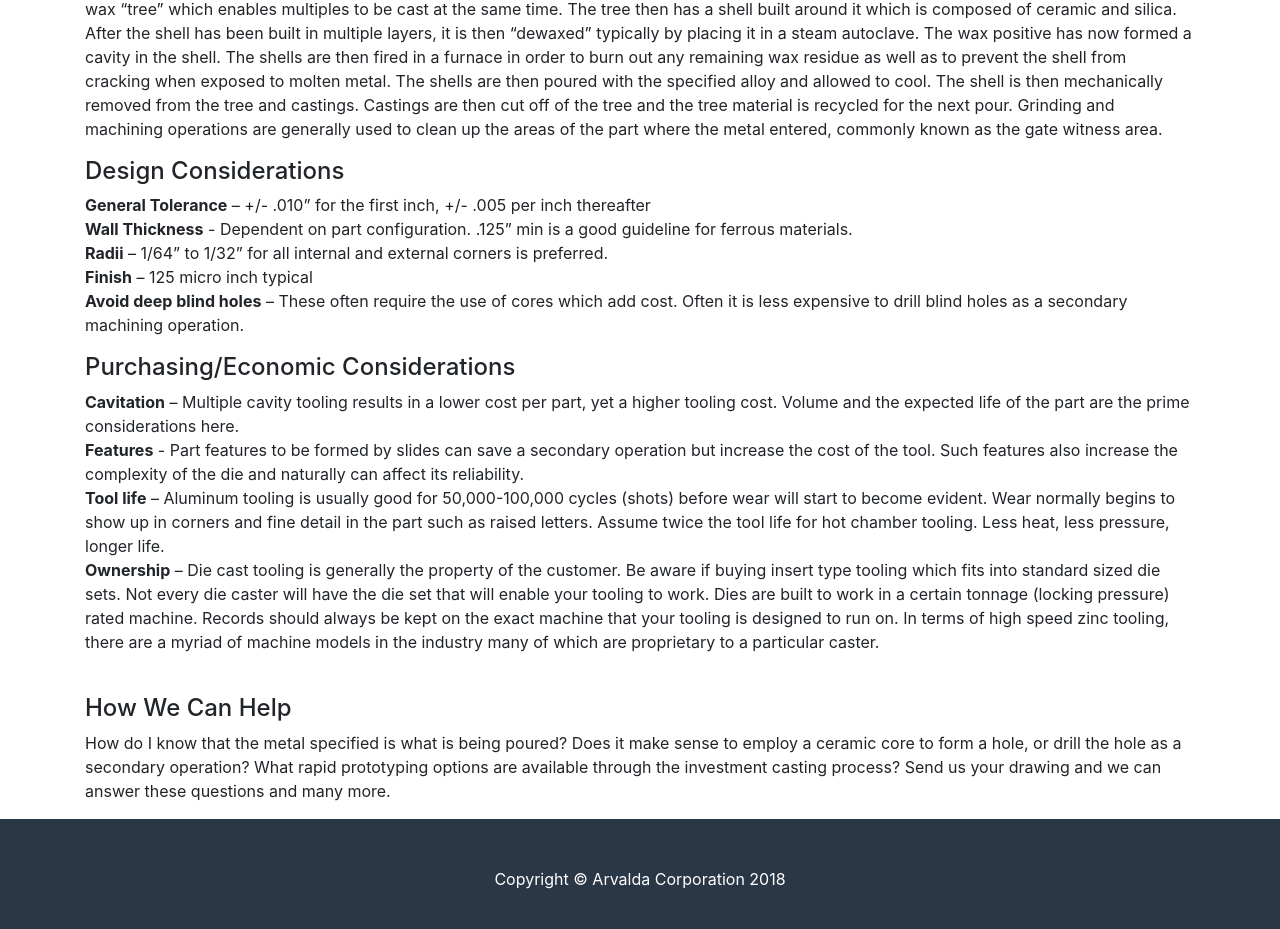
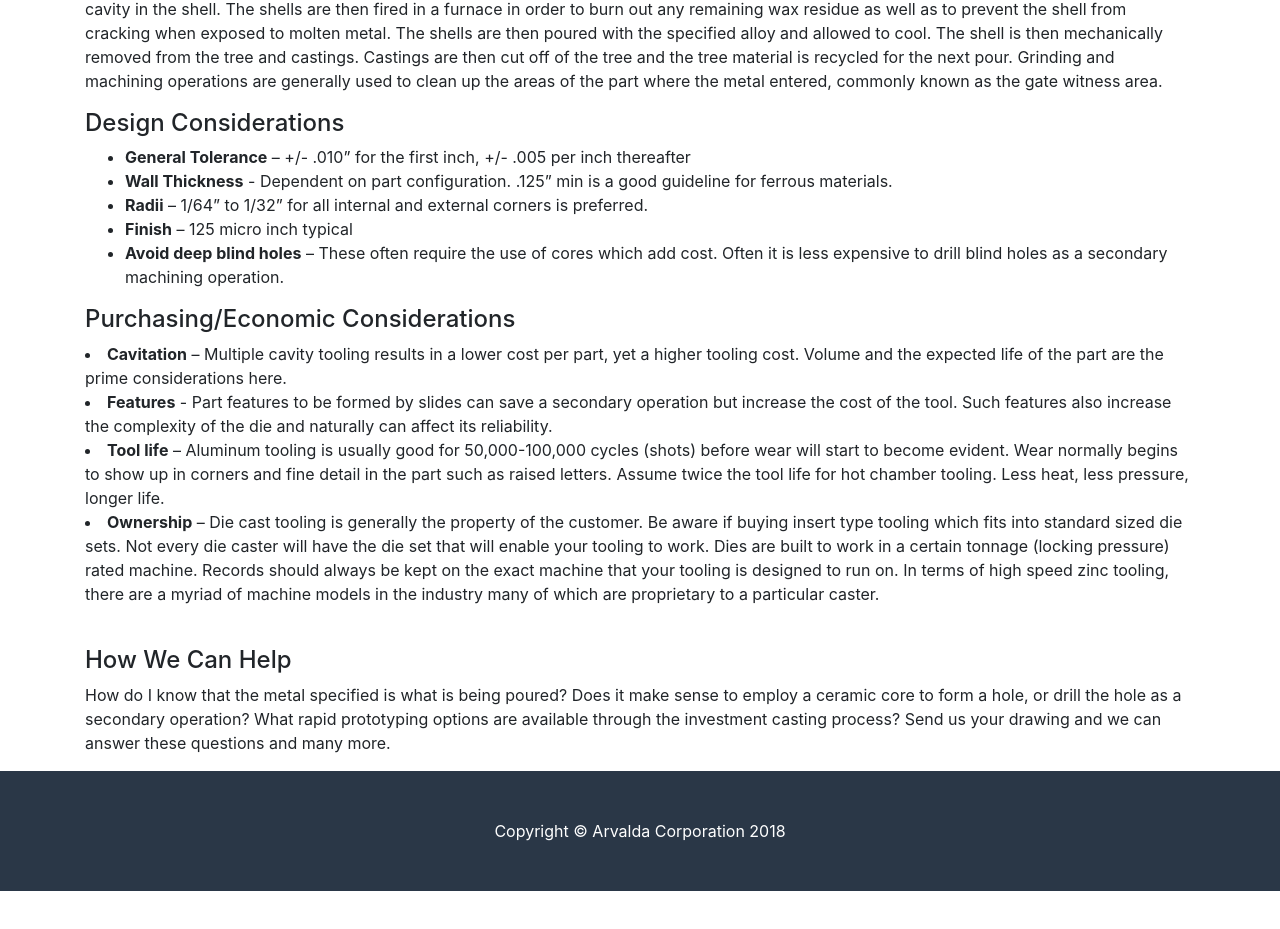
Before and after one commit to ybatista28/website, a plain HTML site: page html/investment_castings.html in a window 1280 px wide. Shown: the part 772-1701 px from the top of the page. After the commit the page ends 1663 px from the top, so only its background shows below. Drawn offline with Linux system fonts and the light colour scheme.

Commit message:
Formatted it

```diff
--- a/html/investment_castings.html
+++ b/html/investment_castings.html
@@ -66,7 +66,7 @@
       </nav>
       <!-- Page Content -->
       <div class="container">
-         <br><br>
+
 		   <img class="img-fluid rounded mb-4" src="../Pics/investmentCasting.jpg" alt="investment Casting">
          <h1 class="mt-4 mb-3">Investment Casting</h1>
          <p>
@@ -79,18 +79,18 @@
          The shells are then fired in a furnace in order to burn out any remaining wax residue as well as to prevent the shell from cracking when exposed to molten metal. The shells are then poured with the specified alloy and allowed to cool. The shell is then mechanically removed from the tree and castings. Castings are then cut off of the tree and the tree material is recycled for the next pour. Grinding and machining operations are generally used to clean up the areas of the part where the metal entered, commonly known as the gate witness area.
          <p>
          <h4>Design Considerations</h4>
-         <b>General Tolerance</b> – +/- .010” for the first inch, +/- .005 per inch thereafter
-         <br><b>Wall Thickness</b> - Dependent on part configuration. .125” min is a good guideline for ferrous materials.
-         <br><b>Radii</b> – 1/64” to 1/32” for all internal and external corners is preferred.
-         <br><b>Finish</b> – 125 micro inch typical
-         <br><b>Avoid deep blind holes</b> – These often require the use of cores which add cost. Often it is less expensive to drill blind holes as a secondary machining operation.
+          <ul>
+         <li><b>General Tolerance</b> – +/- .010” for the first inch, +/- .005 per inch thereafter</li>
+         <li><b>Wall Thickness</b> - Dependent on part configuration. .125” min is a good guideline for ferrous materials.</li>
+         <li><b>Radii</b> – 1/64” to 1/32” for all internal and external corners is preferred.</li>
+         <li><b>Finish</b> – 125 micro inch typical</li>
+         <li><b>Avoid deep blind holes</b> – These often require the use of cores which add cost. Often it is less expensive to drill blind holes as a secondary machining operation.</li></ul>
          <p>
          <h4>Purchasing/Economic Considerations</h4>
-         <b>Cavitation</b> – Multiple cavity tooling results in a lower cost per part, yet a higher tooling cost. Volume and the expected life of the part are the prime considerations here.
-         <br><b>Features</b> - Part features to be formed by slides can save a secondary operation but increase the cost of the tool. Such features also increase the complexity of the die and naturally can affect its reliability.
-         <br><b>Tool life</b> – Aluminum tooling is usually good for 50,000-100,000 cycles (shots) before wear will start to become evident. Wear normally begins to show up in corners and fine detail in the part such as raised letters. Assume twice the tool life for hot chamber tooling. Less heat, less pressure, longer life.
-         <br><b>Ownership</b> – Die cast tooling is generally the property of the customer. Be aware if buying insert type tooling which fits into standard sized die sets. Not every die caster will have the die set that will enable your tooling to work. Dies are built to work in a certain tonnage (locking pressure) rated machine. Records should always be kept on the exact machine that your tooling is designed to run on. In terms of high speed zinc tooling, there are a myriad of machine models in the industry many of which are proprietary to a particular caster.
-         <br>
+         <li><b>Cavitation</b> – Multiple cavity tooling results in a lower cost per part, yet a higher tooling cost. Volume and the expected life of the part are the prime considerations here.</li>
+         <li><b>Features</b> - Part features to be formed by slides can save a secondary operation but increase the cost of the tool. Such features also increase the complexity of the die and naturally can affect its reliability.</li>
+          <li><b>Tool life</b> – Aluminum tooling is usually good for 50,000-100,000 cycles (shots) before wear will start to become evident. Wear normally begins to show up in corners and fine detail in the part such as raised letters. Assume twice the tool life for hot chamber tooling. Less heat, less pressure, longer life.</li>
+          <li><b>Ownership</b> – Die cast tooling is generally the property of the customer. Be aware if buying insert type tooling which fits into standard sized die sets. Not every die caster will have the die set that will enable your tooling to work. Dies are built to work in a certain tonnage (locking pressure) rated machine. Records should always be kept on the exact machine that your tooling is designed to run on. In terms of high speed zinc tooling, there are a myriad of machine models in the industry many of which are proprietary to a particular caster.</li>
          <br>
          <p>
          <h4>How We Can Help</h4>
```
